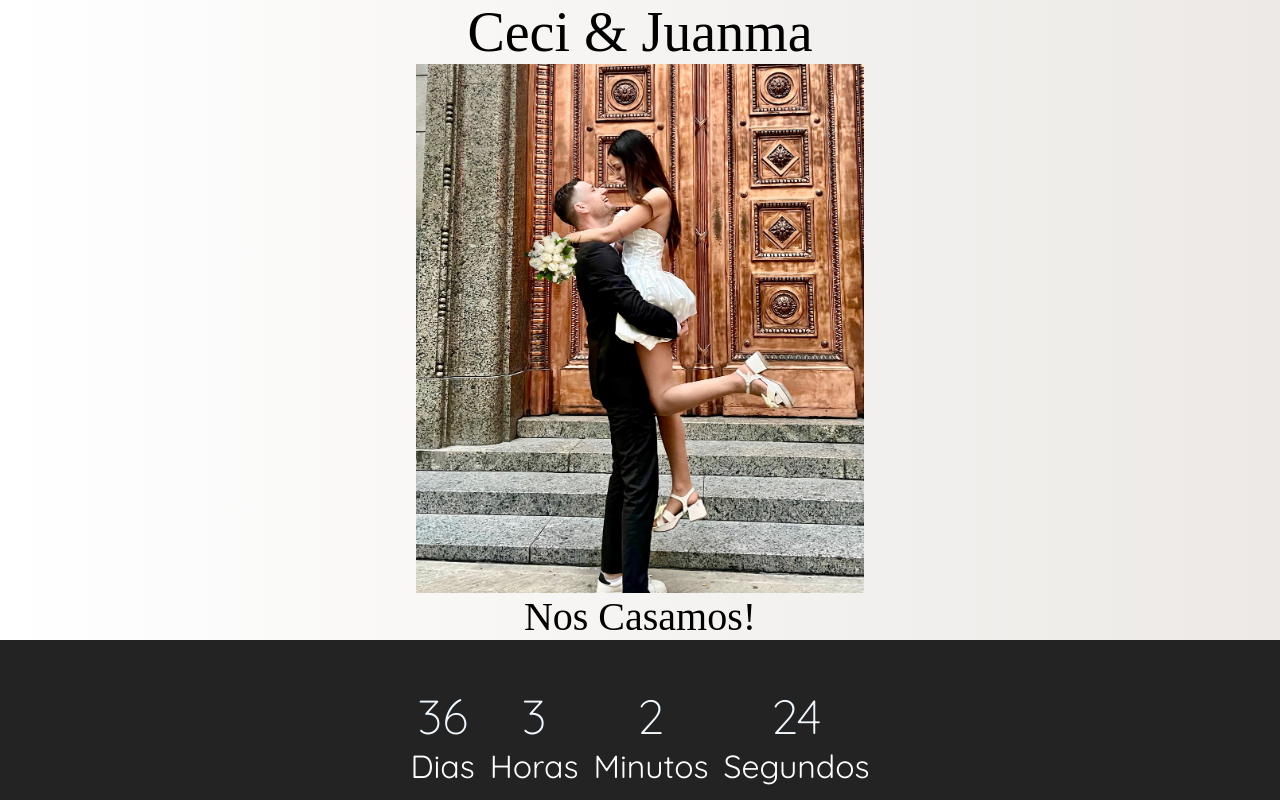
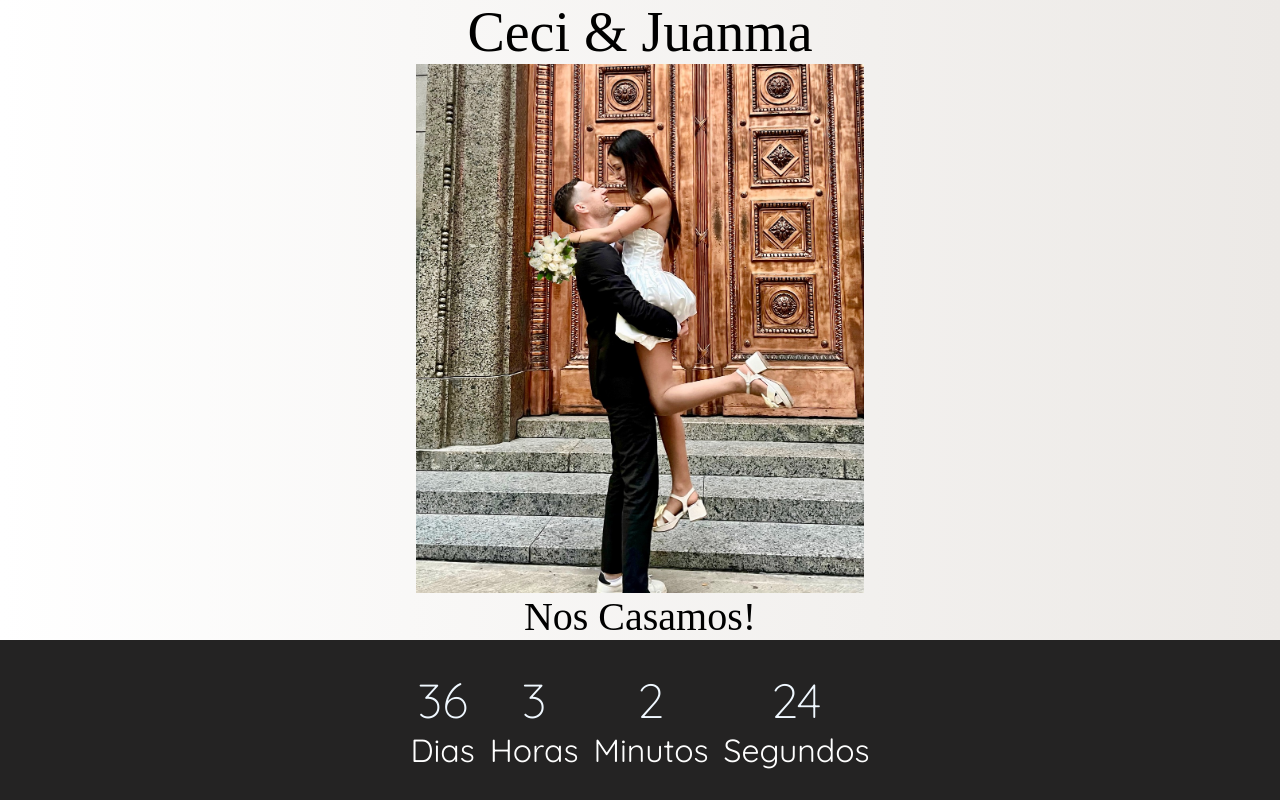
Before and after one commit to JuanMaDolce/Invitacion, a React (Create React App) app: page / in a window 1280 px wide. Shown: the top 800 px of the page. Built offline with nearby package versions, Linux system fonts and the light colour scheme; a web font is replaced by a local one.

Commit message:
final-final commit

```diff
--- a/public/index.html
+++ b/public/index.html
@@ -10,13 +10,13 @@
     />
     <link rel="apple-touch-icon" href="%PUBLIC_URL%/logo192.png" />
       <link rel="manifest" href="%PUBLIC_URL%/manifest.json" />
-    <title>Invitación</title>
+    <title> Ceci y Juanma - Casamiento</title>
     <link rel="preconnect" href="https://fonts.googleapis.com">
     <link rel="preconnect" href="https://fonts.gstatic.com" crossorigin>
     <link href="https://fonts.googleapis.com/css2?family=Quicksand:wght@300..700&display=swap" rel="stylesheet">
     <link rel="preconnect" href="https://fonts.googleapis.com">
-<link rel="preconnect" href="https://fonts.gstatic.com" crossorigin>
-<link href="https://fonts.googleapis.com/css2?family=Cormorant+SC:wght@300;400;500;600;700&display=swap" rel="stylesheet">
+    <link rel="preconnect" href="https://fonts.gstatic.com" crossorigin>
+    <link href="https://fonts.googleapis.com/css2?family=Cormorant+SC:wght@300;400;500;600;700&display=swap" rel="stylesheet">
   </head>
   <body>
     <div id="root"></div>
--- a/src/styles/CountDown.css
+++ b/src/styles/CountDown.css
@@ -5,7 +5,7 @@
     flex-direction: column;
     gap: 10px;
     width: 100%;
-    height: 12rem;
+    height: 10rem;
     text-align: center;
 }
 
```
